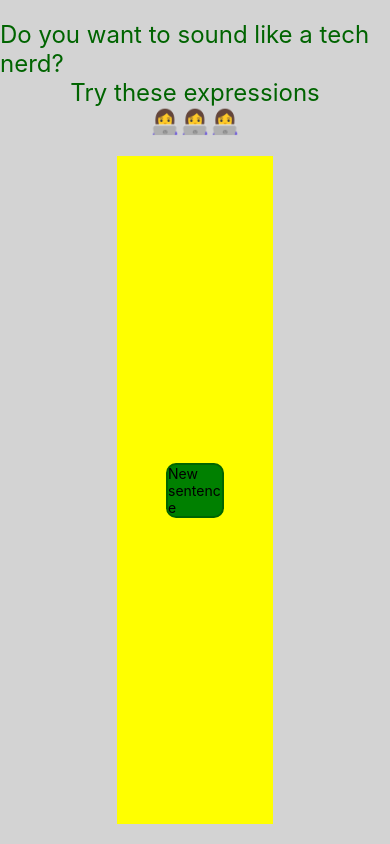
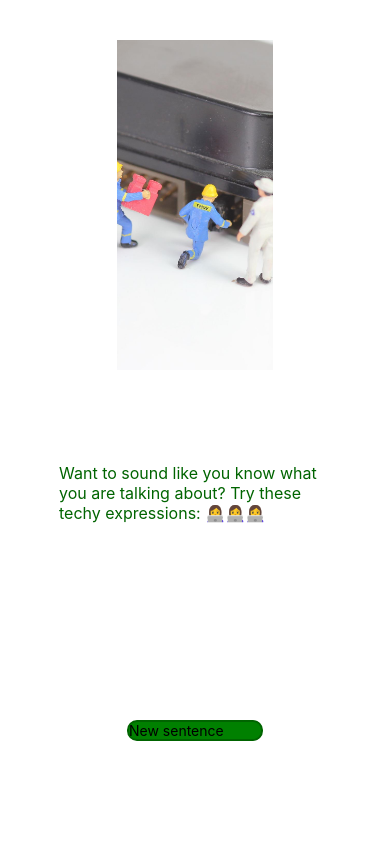
Before and after one commit to Technigo/project-react-native-app, a React Native app: screen / in a window 390 px wide. Built offline with nearby package versions, Linux system fonts and the light colour scheme; no server answers.

Commit message:
added image as styled component

```diff
--- a/App.js
+++ b/App.js
@@ -1,31 +1,86 @@
 import React from 'react';
 import styled from 'styled-components/native';
 import TechyApi from './components/TechyApi';
+import { ImageBackground } from 'react-native';
 
 const Container = styled.View`
 	flex: 1;
-	background-color: lightgrey;
+
 	justify-content: center;
 	align-items: center;
-	padding-top: 20px;
+	margin-top: 20px;
 	`;
 
 const Title = styled.Text`
-	font-size: 24px;
+	font-size: 16px;
 	color: darkgreen;
+`;
 
+const ContainerText = styled.View`
+	flex: 1;
+	justify-content: center;
+	align-items: center;
+
+    width: 80%;
+    padding-left: 20px;
+    padding-right: 20px;
+	padding-top: 20px;
+`;
+
+const Technician = styled.Image`
+width: 40%;
+height: 40%;
+background: black;
+margin-top: 20px;
+padding: 10px;
 `;
 
 
 const App = () => {
 	return (
 		<Container>
-			<Title>Do you want to sound like a tech nerd?</Title>
-			<Title>Try these expressions</Title>
-			<Title>👩‍💻👩‍💻👩‍💻</Title>
-			<TechyApi> </TechyApi>
+			<Technician source={require('./assets/technicians-at-work.jpg')} />
+			<ContainerText>
+				<Title>Want to sound like you know what you are talking about?
+				Try these techy expressions:
+				👩‍💻👩‍💻👩‍💻</Title>
+
+			</ContainerText>
+				<TechyApi> </TechyApi>
 		</Container>
 	);
 };
 
 export default App;
+
+
+//<ImageBackground
+//style={{ flex: 1 }}
+//resizeMode="cover"
+//source={require("./assets/technicians-at-work.jpg")}>
+
+//</ImageBackground>
+
+//https://dev.to/amanhimself/using-styled-components-with-react-native-4k15
+
+//const Technician = styled.img`
+//width:30px;
+//height: 20px;
+//margin:15px;
+//`;
+
+// <Technician source={require('./assets/technicians-at-work.jpg')} />
+//const Technician = styled.Image`
+//width: 44px;
+//height: 44px;
+//background: black;
+//border-radius: 22px;
+//margin-left: 20px;
+//`;
+
+//<ImageBackground
+        		//style={{ flex: 1 }}
+        		//resizeMode="cover"
+        		//source={require("./assets/technicians-at-work.jpg")}>
+
+		//</ImageBackground>
--- a/components/TechyApi.js
+++ b/components/TechyApi.js
@@ -16,18 +16,19 @@ const TechyApi = () => {
 	justify-content: center;
 	align-items: center;
 	margin: 20px;
-    background-color: yellow;
-    width: 40%;
+
+    width: 80%;
     padding-left: 20px;
     padding-right: 20px;
+`;
 
-`;
+
 
     const APIButton= styled.TouchableOpacity`
     font-weight: 700;
     width: 50%;
     background-color: green;
-    margin: 20px;
+    margin-top: 20px;
     border-radius: 10px;
     border: 2px solid darkgreen;
     padding; 5px;
```
Also changed, not shown: assets/technicians-at-work.jpg (added).
